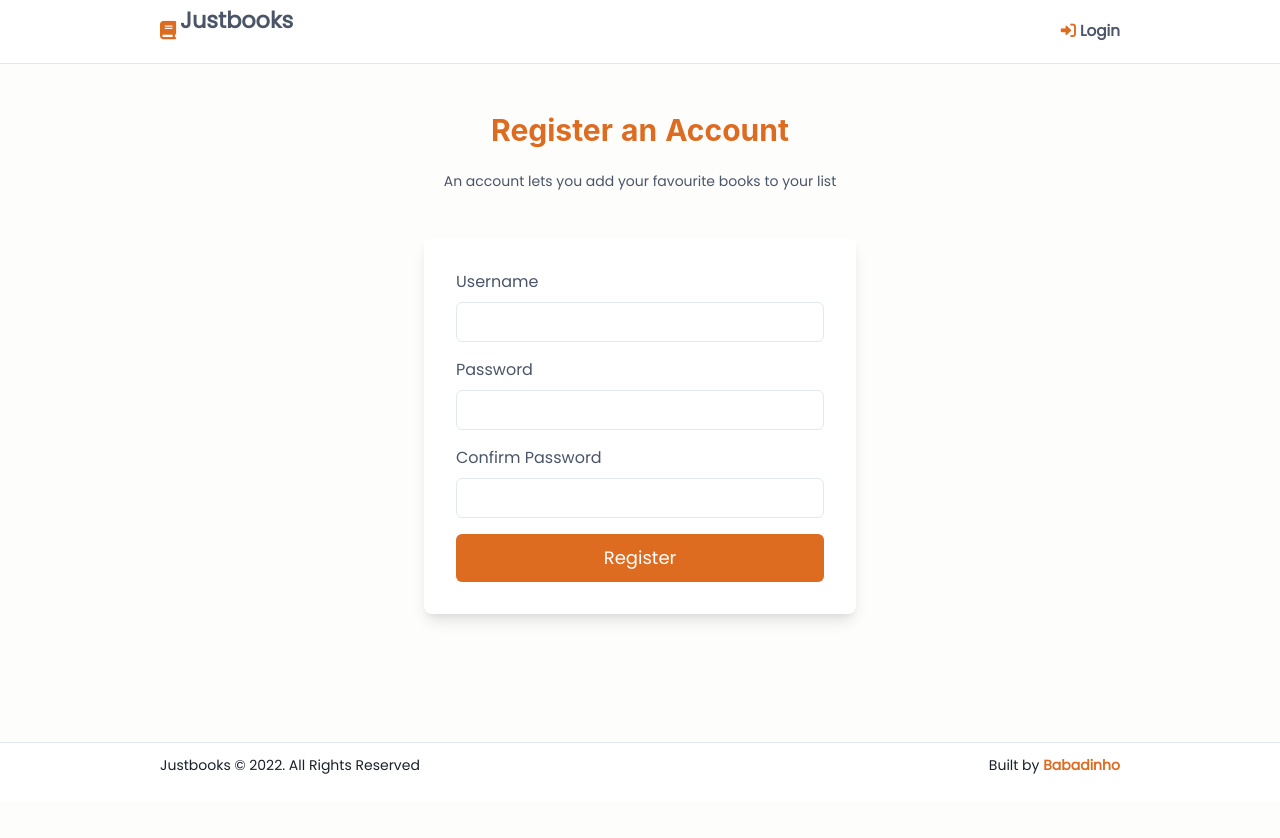
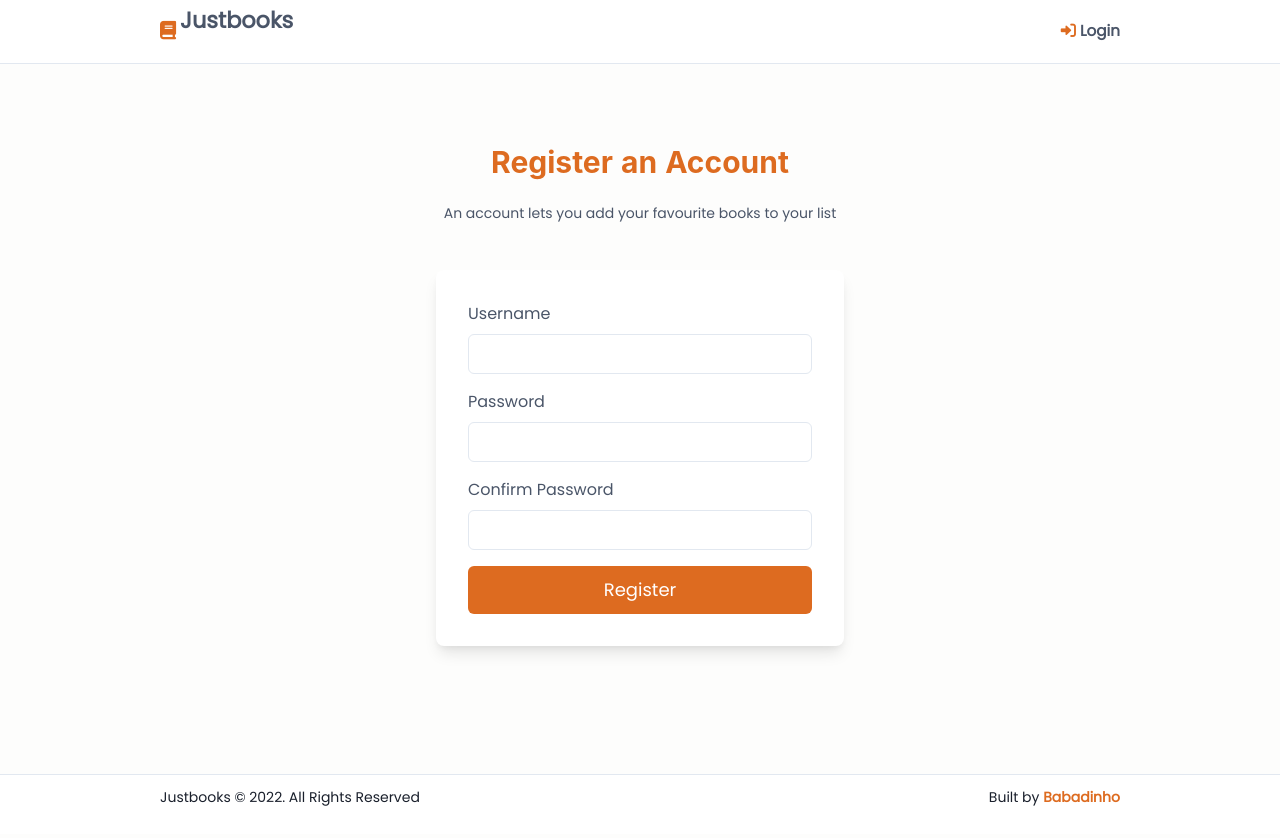
Before and after one commit to Babadinho/just-books, a React (Create React App) app in the folder client/: page /register in a window 1280 px wide. Before the commit the page ends 806 px from the top, so only its background shows below. Built offline with nearby package versions, Linux system fonts and the light colour scheme; no server answers.

Commit message:
fix padding for register form

```diff
--- a/client/src/auth/Register.tsx
+++ b/client/src/auth/Register.tsx
@@ -73,9 +73,15 @@ const Register = () => {
 
   return (
     <>
-      <Flex align={'center'} justify={'center'}>
-        <Stack spacing={8} mx={'auto'} maxW={'lg'} py={12} px={6}
-          w={{ sm: 'full', md: '60vh' }}>
+      <Flex align={'center'} justify={'center'} mt='2rem'>
+        <Stack
+          spacing={8}
+          mx={'auto'}
+          maxW={'lg'}
+          py={12}
+          px={4}
+          w={{ sm: 'full', md: '55vh' }}
+        >
           <Stack align={'center'}>
             <Heading fontSize={'3xl'} color={'orange.500'}>
               Register an Account
```
